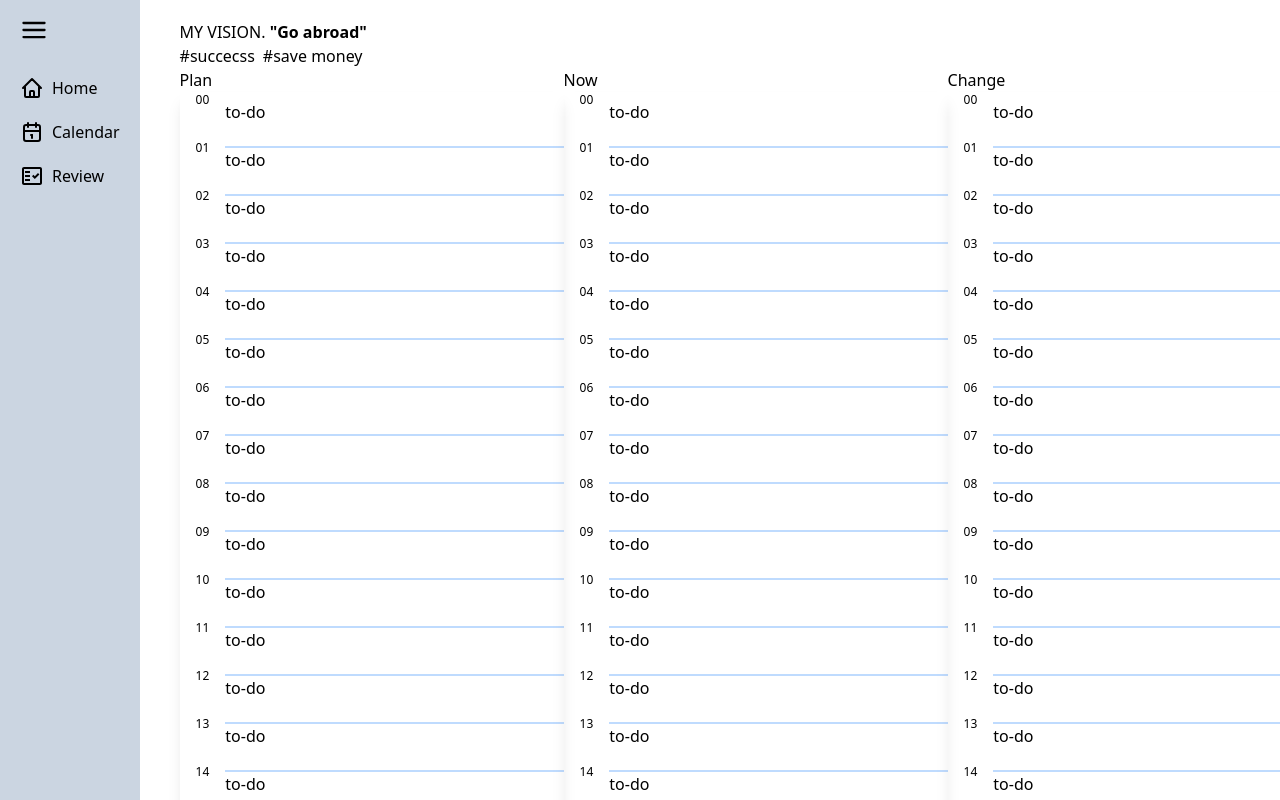
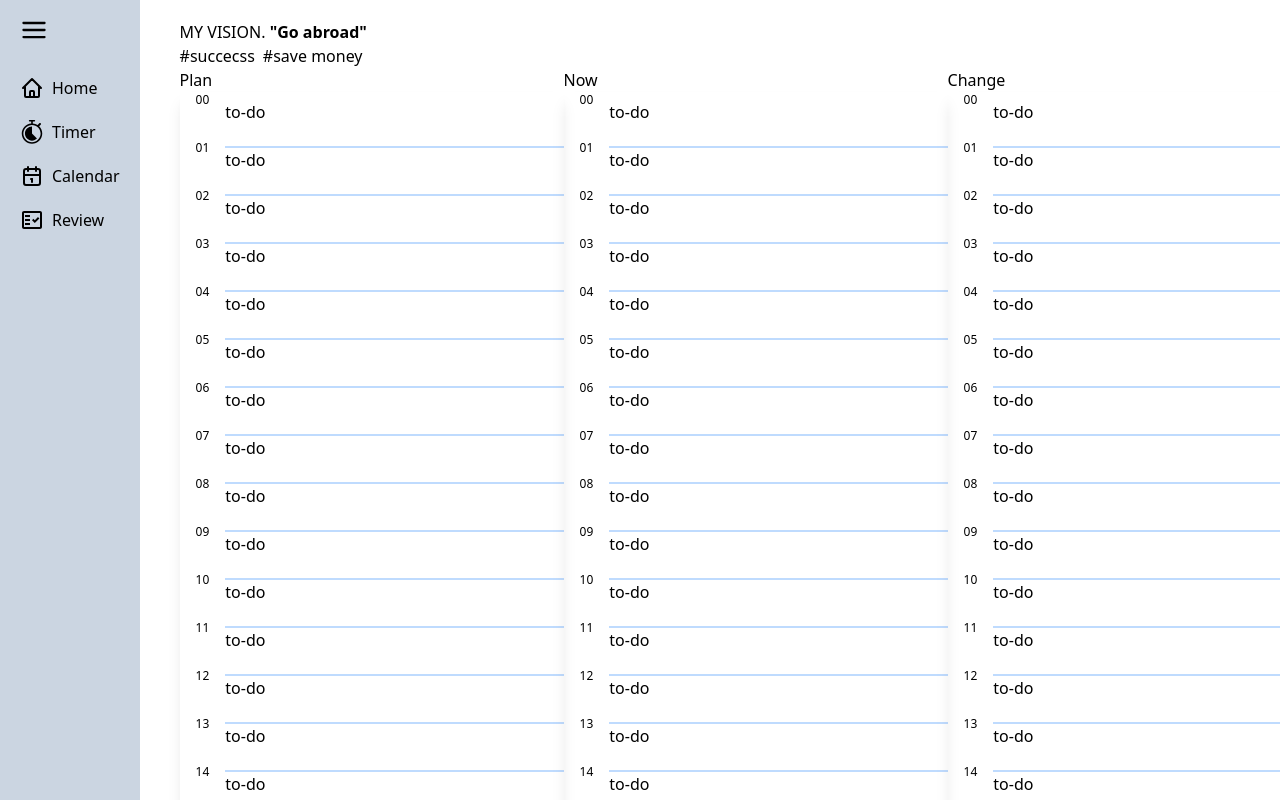
Before and after one commit to YDayeon/vision-maker, a Next.js app: page / in a window 1280 px wide. Built offline with nearby package versions, Linux system fonts and the light colour scheme.

Commit message:
init setting and add Timer page to Navbar

```diff
--- a/src/components/Navbar.tsx
+++ b/src/components/Navbar.tsx
@@ -1,9 +1,10 @@
-import { useState } from "react";
-import { CgMenu } from "react-icons/cg";
-import { HiOutlineHome } from "react-icons/hi";
-import { TbCalendar } from "react-icons/tb";
-import { MdOutlineFactCheck } from "react-icons/md";
-import Link from "next/link";
+import { useState } from 'react';
+import { CgMenu } from 'react-icons/cg';
+import { HiOutlineHome } from 'react-icons/hi';
+import { TbCalendar } from 'react-icons/tb';
+import { MdOutlineFactCheck } from 'react-icons/md';
+import { RxLapTimer } from 'react-icons/rx';
+import Link from 'next/link';
 
 export default function NavBar() {
   const [isFold, setIsFold] = useState(false);
@@ -15,40 +16,49 @@ export default function NavBar() {
   return (
     <nav
       className={`bg-slate-300 h-full px-5 transition-all duration-500 ease-in-out w-52 ${
-        isFold && "bg-slate-600 w-fit"
+        isFold && 'bg-slate-600 w-fit'
       }`}
     >
       <CgMenu
-        color={isFold ? "whitesmoke" : ""}
-        className="w-7 h-7 mt-4 mb-8"
+        color={isFold ? 'whitesmoke' : ''}
+        className='w-7 h-7 mt-4 mb-8'
         onClick={() => setIsFold(!isFold)}
       />
-      <div className="flex flex-col gap-5">
+      <div className='flex flex-col gap-5'>
         <div>
-          <Link href={"/"} className="flex gap-2">
+          <Link href={'/'} className='flex gap-2'>
             <HiOutlineHome
-              color={isFold ? "whitesmoke" : ""}
-              className="w-6 h-6"
+              color={isFold ? 'whitesmoke' : ''}
+              className='w-6 h-6'
             />
-            {!isFold && "Home"}
+            {!isFold && 'Home'}
           </Link>
         </div>
         <div>
-          <Link href={"/calendar"} className="flex gap-2">
-            <TbCalendar
-              color={isFold ? "whitesmoke" : ""}
-              className="w-6 h-6"
+          <Link href={'/timer'} className='flex gap-2'>
+            <RxLapTimer
+              color={isFold ? 'whitesmoke' : ''}
+              className='w-6 h-6'
             />
-            {!isFold && "Calendar"}
+            {!isFold && 'Timer'}
           </Link>
         </div>
         <div>
-          <Link href={"/review"} className="flex gap-2">
+          <Link href={'/calendar'} className='flex gap-2'>
+            <TbCalendar
+              color={isFold ? 'whitesmoke' : ''}
+              className='w-6 h-6'
+            />
+            {!isFold && 'Calendar'}
+          </Link>
+        </div>
+        <div>
+          <Link href={'/review'} className='flex gap-2'>
             <MdOutlineFactCheck
-              color={isFold ? "whitesmoke" : ""}
-              className="w-6 h-6"
+              color={isFold ? 'whitesmoke' : ''}
+              className='w-6 h-6'
             />
-            {!isFold && "Review"}
+            {!isFold && 'Review'}
           </Link>
         </div>
       </div>
```
Also changed, not shown: tsconfig.json (+21 -6 lines), 1 other file (tests, documents, lock files or other folders).
